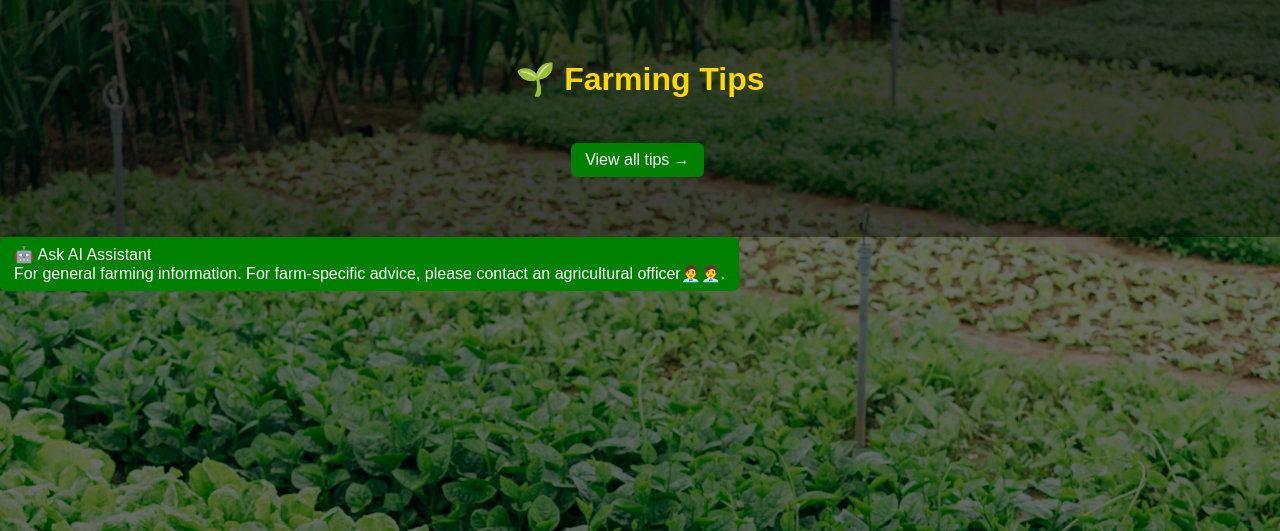
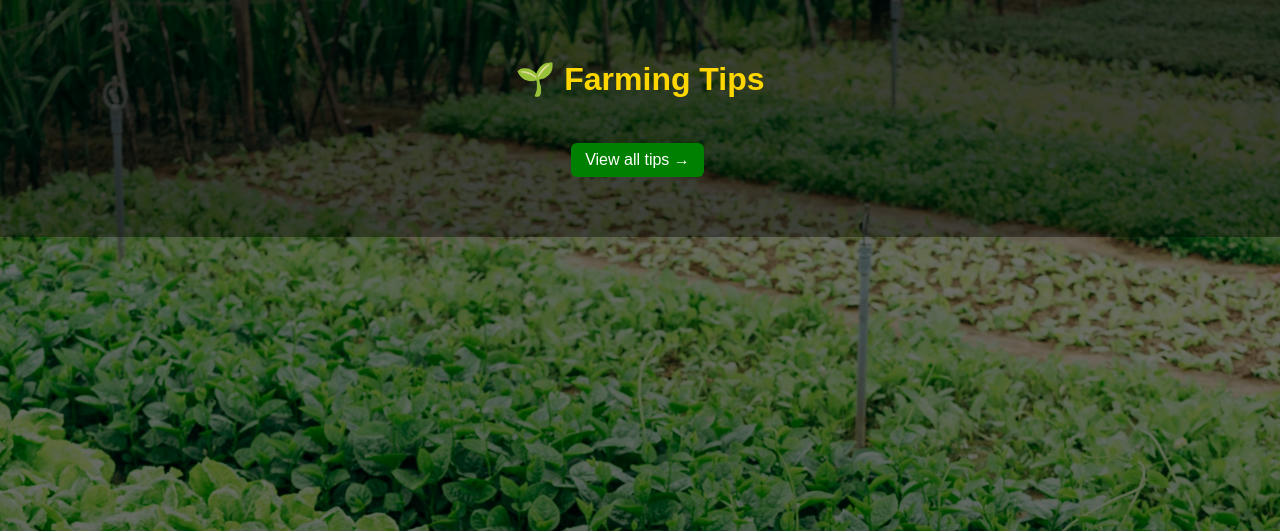
Before and after one commit to 254-cate/urimi_digital, a Django app: page / in a window 1280 px wide. Shown: the part 75-606 px from the top of the page. Run offline with Django 5.2, Linux system fonts and the light colour scheme.

Commit message:
Remove AI assistant section from home.html
Removed AI assistant link and related text from home page.

```diff
--- a/templates/home.html
+++ b/templates/home.html
@@ -370,10 +370,7 @@ footer{
 <a href="{% url 'farming_tips' %}" class="btn">View all tips →</a>
 </section>
 
-<a href="https://chatgpt.com" target="_blank" class="btn">
-    🤖 Ask AI Assistant<br>
-    For general farming information. For farm-specific advice, please contact an agricultural officer🧑‍💼🧑‍💼.
-</a>
+
 
 
  <section id="home" class="hero"></section>
```
